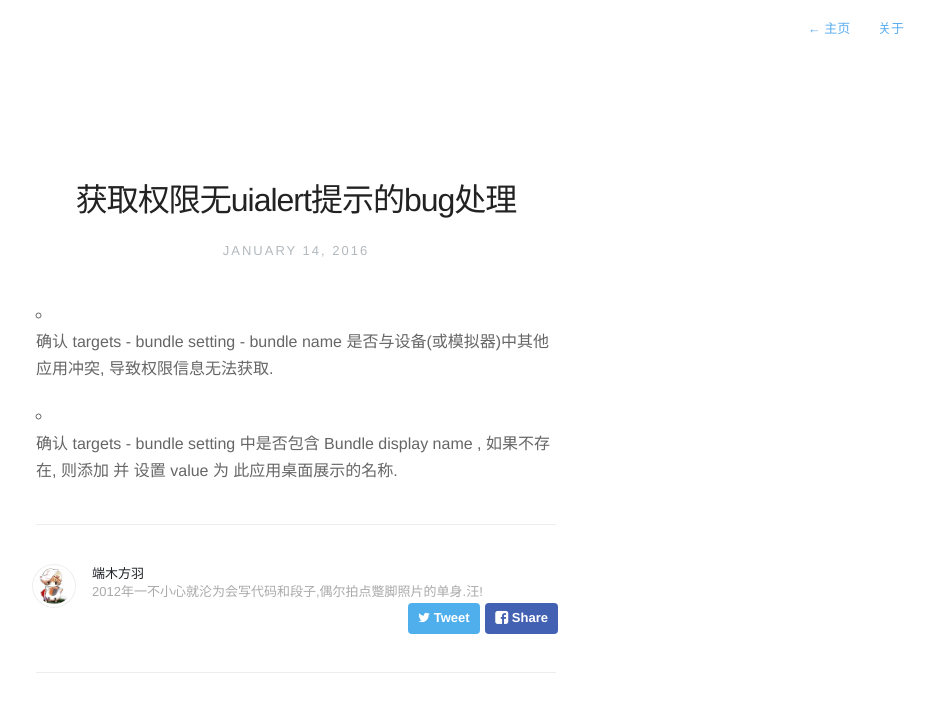
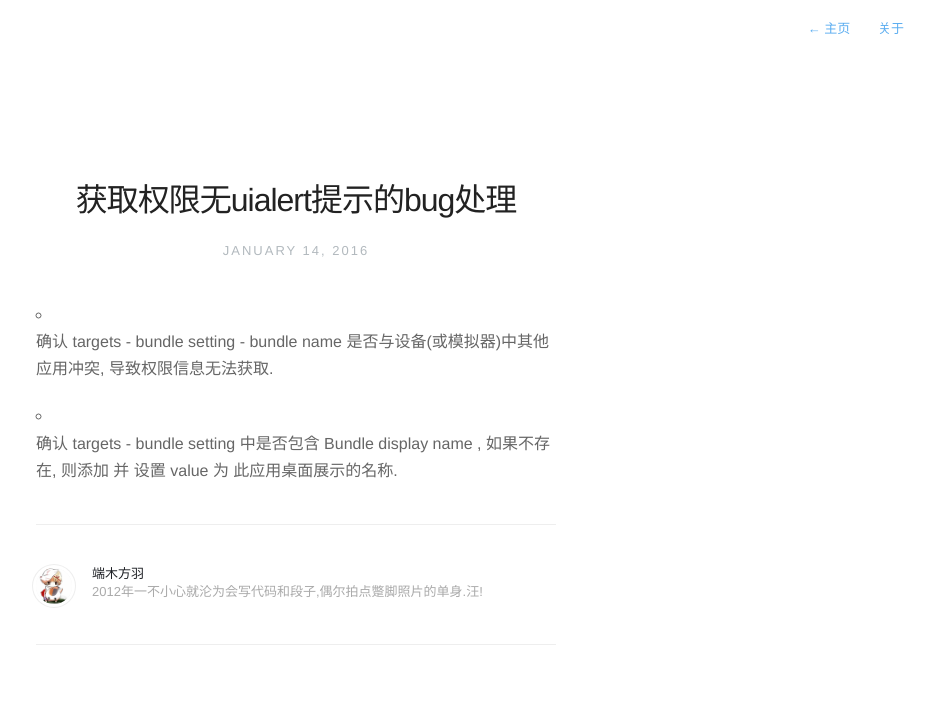
Before and after one commit to gq630960023/gq630960023.github.io, a Jekyll site: the page built from _posts/2016-01-14-获取权限无UIAlert提示的bug处理.markdown, in a window 1280 px wide. Shown: the top 712 px of the page, without its empty margins (344-1279 px from the left). Built offline with Jekyll 4.4.1, drawn with Linux system fonts in a browser that asks for light colours; nearby versions of some CDN libraries.

Commit message:
share test

```diff
--- a/_includes/share.html
+++ b/_includes/share.html
@@ -1,4 +1,4 @@
-<a class="twitter" href="https://twitter.com/intent/tweet?text={{ site.domain_name }}{{ page.url }} - {{page.title}} by @{{ site.authorTwitter }}"><span class="icon-twitter"> Tweet</span></a>
+<!-- <a class="twitter" href="https://twitter.com/intent/tweet?text={{ site.domain_name }}{{ page.url }} - {{page.title}} by @{{ site.authorTwitter }}"><span class="icon-twitter"> xxxx</span></a>
 
 <a class="facebook" href="#" onclick="
     window.open(
@@ -6,4 +6,4 @@
       'facebook-share-dialog',
       'width=626,height=436');
     return false;"><span class="icon-facebook-rect"> Share</span>
-</a>
+</a> -->
```
Also changed, not shown: assets/images/favicon.ico.
